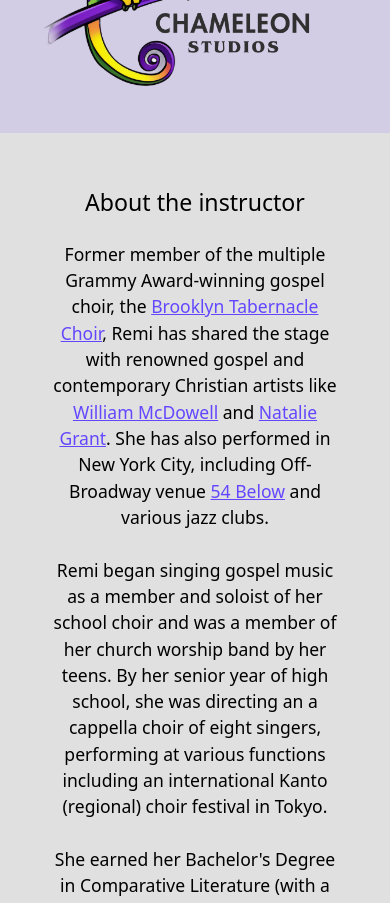
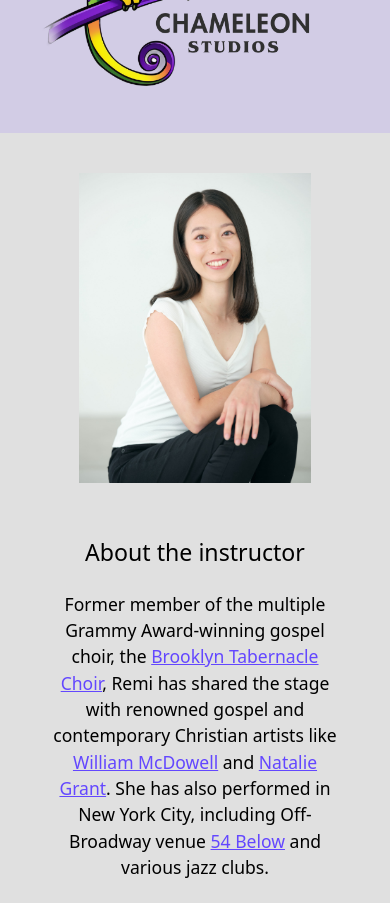
Before and after one commit to remiyamazaki03/remi, a React (Vite) app: page /about in a window 390 px wide. Shown: the part 1720-2623 px from the top of the page. Built offline with nearby package versions, Linux system fonts and the light colour scheme.

Commit message:
mobile design updates

```diff
--- a/src/index.css
+++ b/src/index.css
@@ -277,8 +277,9 @@ li {
     opacity: 1;
   }
   #vocal-overlay {
-    background-color: var(--secondary-color);
-    opacity: 0.7;
+    background-color: var(--overlay-color);
+    opacity: 1;
+    color: var(--secondary-color);
   }
   #vocal-button {
     color: var(--secondary-color);
@@ -334,6 +335,11 @@ li {
   .about-logo {
     max-width: 450px !important;
   }
+  .about-photo {
+    max-height: 350px;
+    width: auto !important;
+    padding-top: 2.5rem;
+  }
   .content,
   .content2,
   .pricing {
--- a/src/pages/About.jsx
+++ b/src/pages/About.jsx
@@ -61,7 +61,7 @@ export default function About() {
       </div>
       <div className="about m-0 row text-center align-items-center">
         <img
-          className="img-fluid col-md-4 p-0 h-100 d-none d-md-block"
+          className="img-fluid col-md-4 about-photo d-block mx-auto"
           src="/images/aboutremi.jpg"
           alt="Remi"
         />
```
